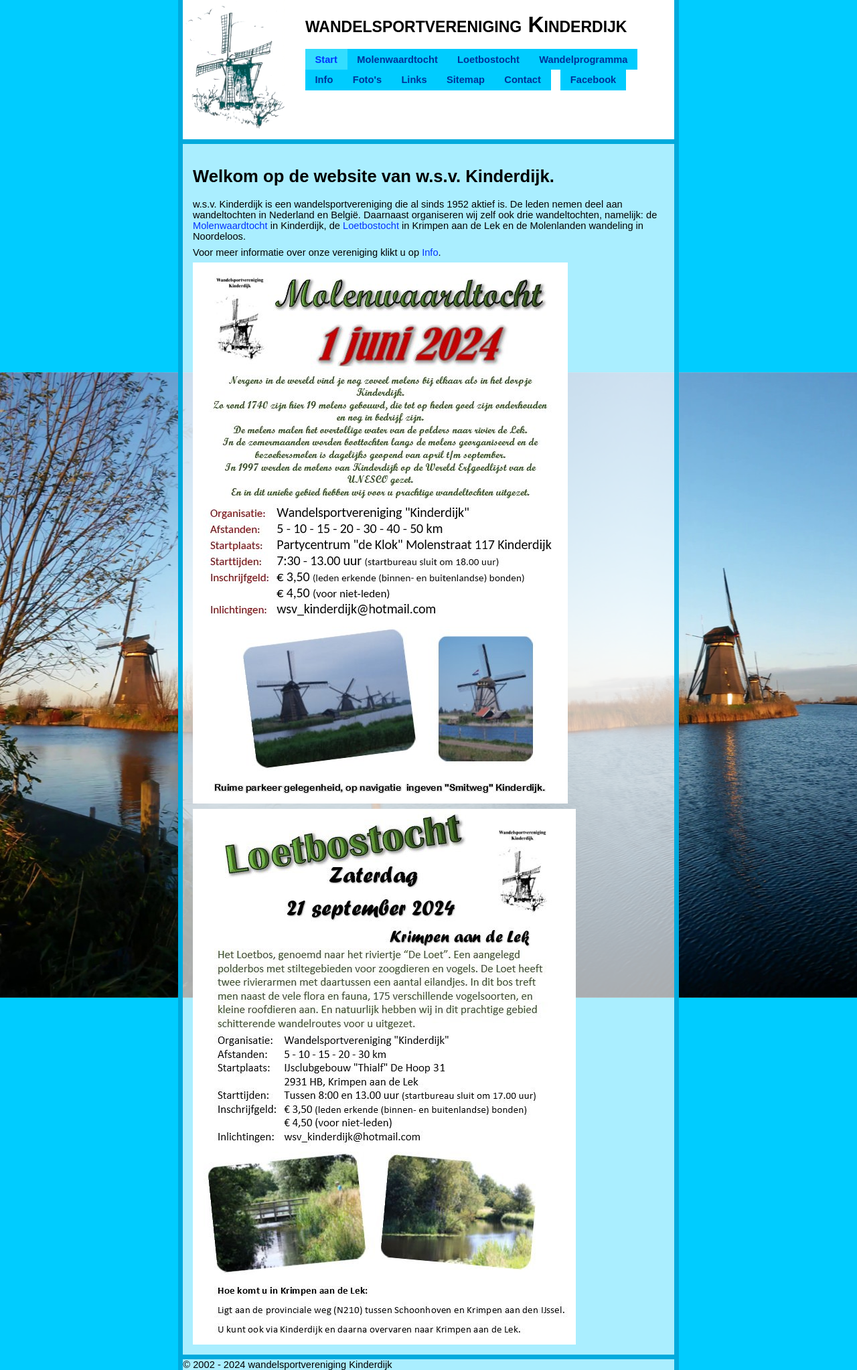
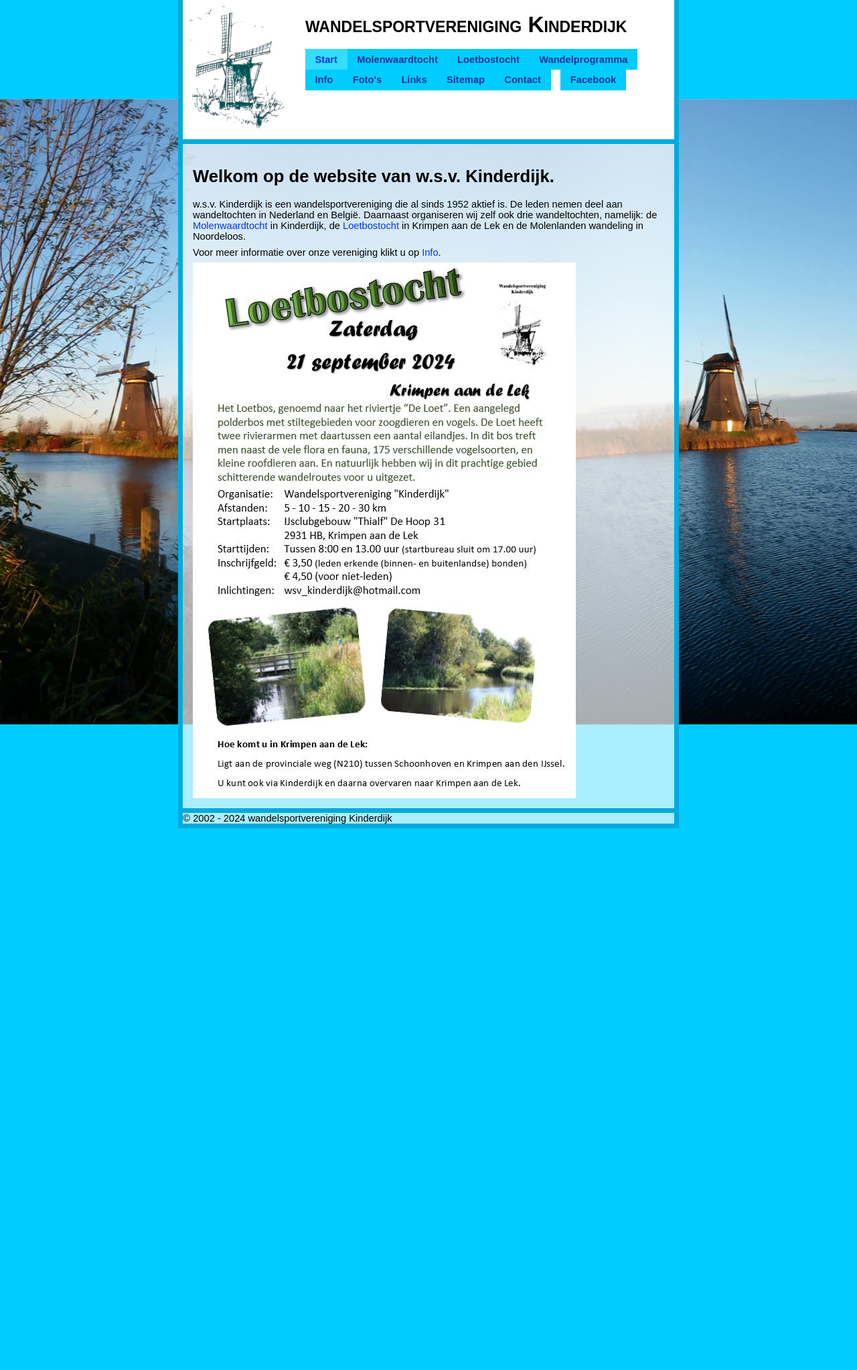
Before and after one commit to jvisser84/www.wsvkinderdijk.nl, a Jekyll site: the page built from docs/index.md, in a window 1280 px wide. Shown: the whole page at 67% size. Built offline with Jekyll 4.4.1, drawn with Linux system fonts in a browser that asks for light colours.

Commit message:
Flyer Molenwaardtocht 2024 verwijderd van index pagina.

```diff
--- a/docs/index.md
+++ b/docs/index.md
@@ -7,6 +7,4 @@ w.s.v. Kinderdijk is een wandelsportvereniging die al sinds 1952 aktief is. De l
 
 Voor meer informatie over onze vereniging klikt u op [Info](/info).
 
-![Flyer Molenwaardtocht 2024](/assets/images/Flyer_MWT_2024.jpg "Flyer Molenwaardtocht 2024")
-
 ![Flyer Loetbostocht 2024](/assets/images/Flyer_Loet_2024.jpg "Flyer Loetbostocht 2024")
```
